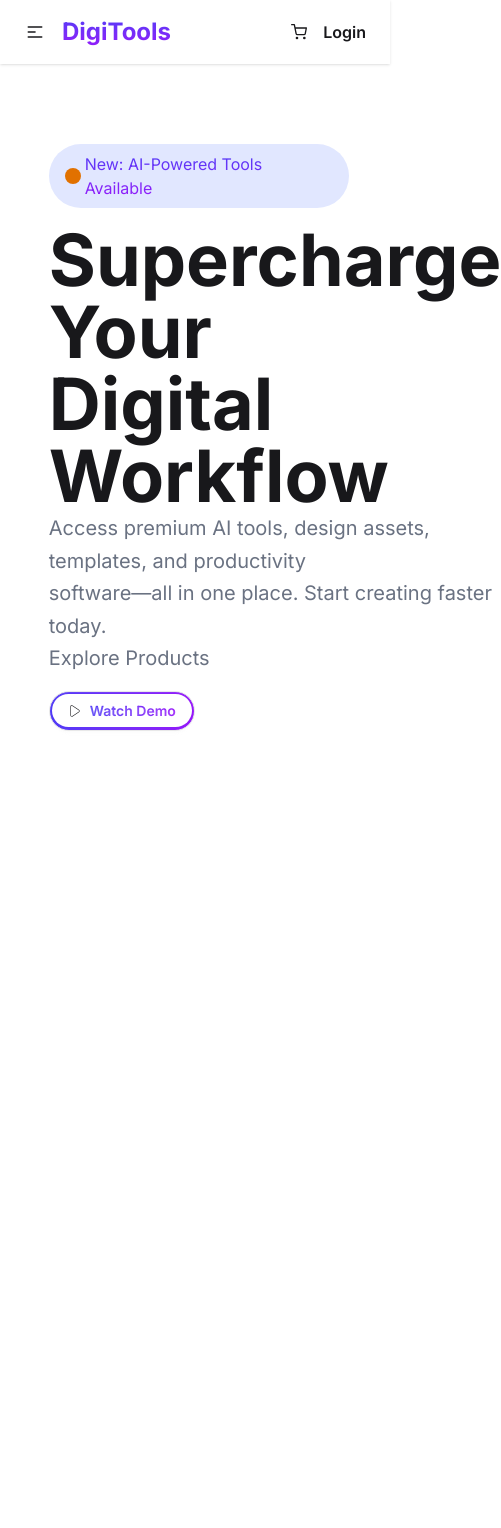
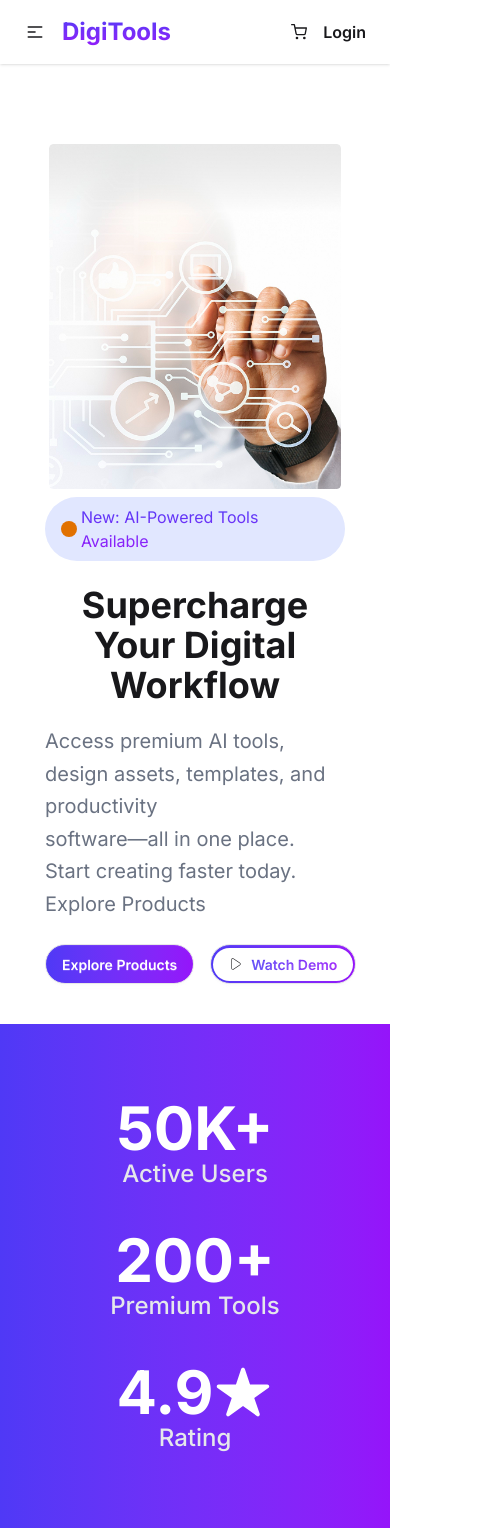
Before and after one commit to Sami-Abdullah/A6, a React (Vite) app: page / in a window 390 px wide. Shown: the whole page, 501 px wide, since content can reach past the window. Before the commit the page ends 844 px from the top, so only its background shows below. Built offline with nearby package versions, Linux system fonts and the light colour scheme.

Commit message:
made responsive stats section

```diff
--- a/src/App.jsx
+++ b/src/App.jsx
@@ -1,5 +1,6 @@
 import Banner from "./Components/Banner"
 import Navbar from "./Components/Navbar"
+import Stats from "./Components/Stats"
 
 
 
@@ -13,6 +14,7 @@ function App() {
       {/* banner */}
       <Banner></Banner>
       {/* stats */}
+      <Stats></Stats>
       {/*
           products = (heading+buttons) + productshowing(card)
 
--- a/src/Components/Banner.jsx
+++ b/src/Components/Banner.jsx
@@ -5,31 +5,30 @@ import GradiantButton from './GradiantButton';
 import GradiantTextButton from './GradiantTextButton';
 const Banner = () => {
   return (
-    <div className='w-9/12 mt-20 mx-auto flex items-center justify-between'>
+    <div className='w-9/12 mt-20 mx-auto flex flex-col-reverse items-center justify-between lg:flex-row '>
       {/* left section */}
-      <div className='space-y-4 '>
+      <div className='space-y-6 flex flex-col items-center mt-2 lg:items-start lg:mt-0'>
         {/* top text */}
         <div className='w-75 flex items-center gap-1 bg-[#e1e7ffFF] rounded-full px-4 py-2'>
           <div className='bg-amber-600 rounded-full h-4 w-4'></div>
           <div className='bg-linear-to-b from-[rgba(79,57,246,1)] to-[rgba(149,20,250,1)] bg-clip-text text-transparent'> New: AI-Powered Tools Available</div>
         </div>
         {/* heading */}
-        <div>
-          <h1 className='text-7xl font-bold'>Supercharge Your
-            <br />Digital Workflow</h1>
-          <p className='text-xl/relaxed text-gray-500 l'>Access premium AI tools, design assets, templates, and productivity <br />
+        <div className='space-y-5'>
+          <h1 className='text-4xl text-center lg:text-7xl/snug lg:text-left font-bold'>Supercharge Your
+            Digital Workflow</h1>
+          <p className='text-xl/relaxed text-gray-500 '>Access premium AI tools, design assets, templates, and productivity <br />
             software—all in one place. Start creating faster today. <br />
             Explore Products
           </p>
         </div>
-        <div className='flex space-x-4'>
-          <GradiantButton text={"Explore Products"}></GradiantButton>
-          <GradiantTextButton icon={<CiPlay1 ></CiPlay1>} text={"Watch Demo"}>
-          </GradiantTextButton>
+        <div className='flex gap-4'>
+          <GradiantButton text={"Explore Products"} ></GradiantButton>
+          <GradiantTextButton icon={<CiPlay1 ></CiPlay1>} text={"Watch Demo"}> </GradiantTextButton>
         </div>
       </div>
       {/* right section */}
-      <div >
+      <div className='w-full flex justify-center lg:justify-end'>
         <img src={BannerPhoto} alt="" />
       </div>
     </div>
--- a/src/Components/GradiantButton.jsx
+++ b/src/Components/GradiantButton.jsx
@@ -3,7 +3,7 @@ import React from 'react';
 const GradiantButton = ({text}) => {
   return (
     <>
-      <button className='font-semibold btn bg-linear-to-r from-[rgba(79,57,246,1)] to-[rgba(149,20,250,1)] rounded-full px-4 py-3 text-white hidden md:flex '>{text}</button>
+      <button className='font-semibold btn bg-linear-to-r from-[rgba(79,57,246,1)] to-[rgba(149,20,250,1)] rounded-full px-4 py-3 text-white'>{text}</button>
     </>
   );
 };
--- /dev/null
+++ b/src/Components/Stats.jsx
@@ -0,0 +1,19 @@
+import React from 'react';
+import { CiStar } from 'react-icons/ci';
+import { FaStar } from 'react-icons/fa';
+import { IoIosStar } from 'react-icons/io';
+
+const Stats = () => {
+  return (
+    <div className='bg-linear-to-r from-[rgba(79,57,246,1)] to-[rgba(149,20,250,1)] mt-10'>
+
+      <div className=' w-9/12 mx-auto py-16  grid grid-cols-1 gap-5 md:grid-cols-3'>
+        <div className='flex flex-col  text-center py-2.5'><span className='text-6xl font-bold text-white'>50K+</span><span className='text-2xl text-gray-200 font-medium'>Active Users</span></div>
+        <div className='flex flex-col  text-center py-2.5 md:border-r-2 md:border-l-2 border-gray-300'><span className='text-6xl font-bold text-white'>200+</span><span className='text-2xl text-gray-200 font-medium'>Premium Tools</span></div>
+        <div className='flex flex-col  text-center py-2.5'><span className='text-6xl font-bold text-white flex mx-auto'>4.9 <IoIosStar /></span><span className='text-2xl text-gray-200 font-medium'>Rating</span></div>
+      </div>
+    </div>
+  );
+};
+
+export default Stats;
```
